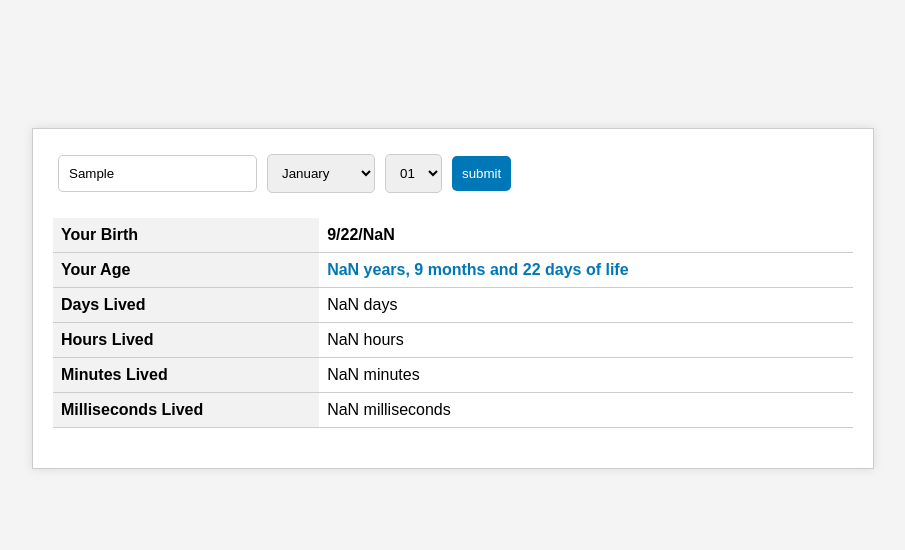
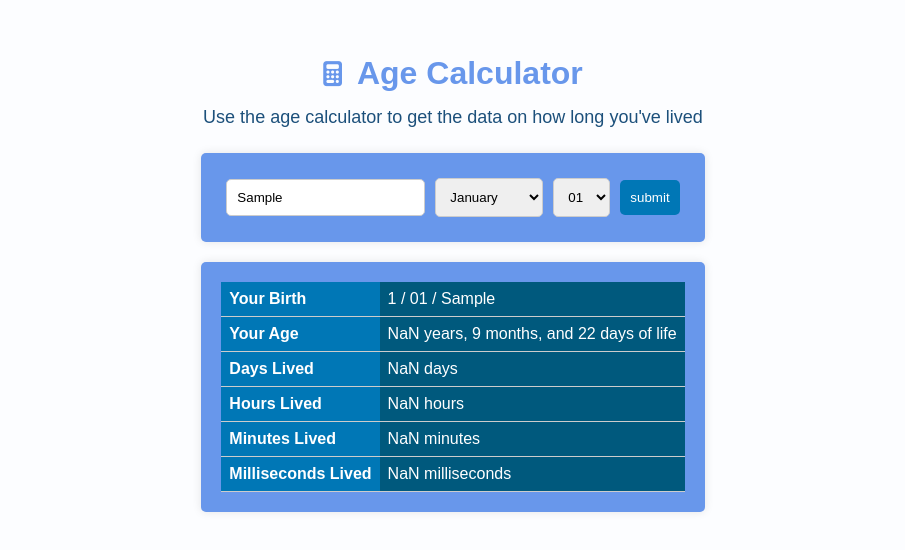
Before and after one commit to GabrielMassensini/age-calculator, a plain HTML site: page index.html in a window 1280 px wide. Both pictures are taken after typing "Sample" into the empty fields and a click on the button "submit". Shown: the whole page, without its empty margins (187-1092 px from the left). Drawn offline with Linux system fonts and the light colour scheme.

Commit message:
codigo foi reescrito para melhor legibilidade

```diff
--- a/index.html
+++ b/index.html
@@ -3,6 +3,14 @@
   <head>
     <meta charset="UTF-8" />
     <meta name="viewport" content="width=device-width, initial-scale=1.0" />
+
+    <link
+      rel="stylesheet"
+      href="https://cdnjs.cloudflare.com/ajax/libs/font-awesome/6.4.2/css/all.min.css"
+      integrity="sha512-z3gLpd7yknf1YoNbCzqRKc4qyor8gaKU1qmn+CShxbuBusANI9QpRohGBreCFkKxLhei6S9CQXFEbbKuqLg0DA=="
+      crossorigin="anonymous"
+      referrerpolicy="no-referrer"
+    />
 
     <link rel="stylesheet" href="styles.css" />
 
@@ -11,8 +19,17 @@
     <title>Age calculator app</title>
   </head>
   <body>
+    <header>
+      <div class="title-container">
+        <i class="fa-solid fa-calculator"></i>
+        <h1>Age Calculator</h1>
+      </div>
+
+      <p>Use the age calculator to get the data on how long you've lived</p>
+    </header>
+
     <main>
-      <section>
+      <section class="form-section">
         <form>
           <input
             type="text"
@@ -75,7 +92,7 @@
         </form>
       </section>
 
-      <section>
+      <section class="result-section" id="result-container">
         <table>
           <tr>
             <th>Your Birth</th>
@@ -104,5 +121,11 @@
         </table>
       </section>
     </main>
+    <!-- <main>
+
+      <section>
+
+      </section>
+    </main> -->
   </body>
 </html>
--- a/main.js
+++ b/main.js
@@ -1,39 +1,46 @@
-const CURRENT_DATE = new Date();
-const CURRENT_YEAR = CURRENT_DATE.getFullYear();
-const CURRENT_MONTH = CURRENT_DATE.getMonth() + 1;
-const CURRENT_DAY = CURRENT_DATE.getDate();
+// Obtém a data atual
+const currentDate = new Date();
+const currentYear = currentDate.getFullYear();
+const currentMonth = currentDate.getMonth() + 1;
+const currentDay = currentDate.getDate();
 
-const YEAR_OF_BIRTH = document.getElementById("year");
-const MONTH_OF_BIRTH = document.getElementById("months");
-const DAYS_OF_BIRTH = document.getElementById("days");
+// Elementos do formulário
+const yearOfBirth = document.getElementById("year");
+const monthOfBirth = document.getElementById("months");
+const dayOfBirth = document.getElementById("days");
 
-const YOUR_BIRTH = document.getElementById("your-birth");
-const YOUR_AGE = document.getElementById("your-age");
-const DAYS_LIVED = document.getElementById("days-lived");
-const HOURS_LIVED = document.getElementById("hours-lived");
-const MINUTES_LIVED = document.getElementById("minutes-lived");
-const MILLISECONDS_LIVED = document.getElementById("milliseconds-lived");
+// Elementos para exibir os resultados
+const yourBirth = document.getElementById("your-birth");
+const yourAge = document.getElementById("your-age");
+const daysLived = document.getElementById("days-lived");
+const hoursLived = document.getElementById("hours-lived");
+const minutesLived = document.getElementById("minutes-lived");
+const millisecondsLived = document.getElementById("milliseconds-lived");
 
-const BTN = document.getElementById("btn");
+// Botão e contêiner de resultados
+const btn = document.getElementById("btn");
+const resultContainer = document.getElementById("result-container");
 
+// Função para verificar a entrada do ano
 function inputYearCheck() {
-  if (YEAR_OF_BIRTH.value !== "") {
-    MONTH_OF_BIRTH.removeAttribute("disabled");
-    DAYS_OF_BIRTH.removeAttribute("disabled");
+  if (yearOfBirth.value !== "") {
+    monthOfBirth.removeAttribute("disabled");
+    dayOfBirth.removeAttribute("disabled");
   } else {
-    MONTH_OF_BIRTH.setAttribute("disabled", "disabled");
-    DAYS_OF_BIRTH.setAttribute("disabled", "disabled");
+    monthOfBirth.setAttribute("disabled", "disabled");
+    dayOfBirth.setAttribute("disabled", "disabled");
   }
 }
 
+// Função para preencher os dias com base no mês selecionado
 function howManyDays() {
-  const SELECTED_MONTH = MONTH_OF_BIRTH.value;
+  const selectedMonth = monthOfBirth.value;
 
   let maxDays = 31;
 
-  DAYS_OF_BIRTH.innerHTML = "";
+  dayOfBirth.innerHTML = "";
 
-  switch (SELECTED_MONTH) {
+  switch (selectedMonth) {
     case "April":
     case "June":
     case "September":
@@ -42,50 +49,60 @@ function howManyDays() {
       break;
     case "February":
       maxDays =
-        YEAR_OF_BIRTH.value % 4 === 0 &&
-        (YEAR_OF_BIRTH.value % 100 !== 0 || YEAR_OF_BIRTH.value % 400 === 0)
+        yearOfBirth.value % 4 === 0 &&
+        (yearOfBirth.value % 100 !== 0 || yearOfBirth.value % 400 === 0)
           ? 29
           : 28;
       break;
   }
 
   for (let i = 1; i <= maxDays; i++) {
-    const OPTION = document.createElement("option");
+    const option = document.createElement("option");
     const day = i.toString().padStart(2, "0");
-    OPTION.value = day;
-    OPTION.text = day;
-    DAYS_OF_BIRTH.appendChild(OPTION);
+    option.value = day;
+    option.text = day;
+    dayOfBirth.appendChild(option);
   }
 }
 
+// Função para calcular e exibir os resultados
 function calculated() {
-  const DATE = new Date(
-    YEAR_OF_BIRTH.value,
-    MONTH_OF_BIRTH.value - 1,
-    DAYS_OF_BIRTH.value
+  const birthDate = new Date(
+    yearOfBirth.value,
+    monthOfBirth.value - 1,
+    dayOfBirth.value
   );
 
-  const TOTAL_YEAR = CURRENT_YEAR - YEAR_OF_BIRTH.value;
-  const TOTAL_MONTH = CURRENT_MONTH - MONTH_OF_BIRTH.value;
-  const TOTAL_DAYS = CURRENT_DAY - DAYS_OF_BIRTH.value;
-  const TOTAL_DAYS_OF_LIFE = Math.floor(
-    (CURRENT_DATE - DATE) / (1000 * 60 * 60 * 24)
+  const totalYears = currentYear - yearOfBirth.value;
+  const totalMonths = currentMonth - monthOfBirth.value;
+  const totalDays = currentDay - dayOfBirth.value;
+  const totalDaysOfLife = Math.floor(
+    (currentDate - birthDate) / (1000 * 60 * 60 * 24)
   );
-  const TOTAL_HOURS_OF_LIFE = Math.floor(
-    (CURRENT_DATE - DATE) / (1000 * 60 * 60)
+  const totalHoursOfLife = Math.floor(
+    (currentDate - birthDate) / (1000 * 60 * 60)
   );
-  const TOTAL_MINUTES_OF_LIFE = Math.floor((CURRENT_DATE - DATE) / (1000 * 60));
-  const TOTAL_MILLISECONDS_OF_LIFE = Math.floor(CURRENT_DATE - DATE);
+  const totalMinutesOfLife = Math.floor(
+    (currentDate - birthDate) / (1000 * 60)
+  );
+  const totalMillisecondsOfLife = Math.floor(currentDate - birthDate);
 
-  YOUR_BIRTH.innerHTML = `${TOTAL_MONTH}/${TOTAL_DAYS}/${TOTAL_YEAR}`;
-  YOUR_AGE.innerHTML = `${TOTAL_YEAR} years, ${TOTAL_MONTH} months and ${TOTAL_DAYS} days of life`;
-  DAYS_LIVED.innerHTML = `${TOTAL_DAYS_OF_LIFE} days`;
-  HOURS_LIVED.innerHTML = `${TOTAL_HOURS_OF_LIFE} hours`;
-  MINUTES_LIVED.innerHTML = `${TOTAL_MINUTES_OF_LIFE} minutes`;
-  MILLISECONDS_LIVED.innerHTML = `${TOTAL_MILLISECONDS_OF_LIFE} milliseconds`;
+  yourBirth.innerHTML = `${monthOfBirth.value} / ${dayOfBirth.value} / ${yearOfBirth.value}`;
+  yourAge.innerHTML = `${totalYears} years, ${totalMonths} months, and ${totalDays} days of life`;
+  daysLived.innerHTML = `${totalDaysOfLife} days`;
+  hoursLived.innerHTML = `${totalHoursOfLife} hours`;
+  minutesLived.innerHTML = `${totalMinutesOfLife} minutes`;
+  millisecondsLived.innerHTML = `${totalMillisecondsOfLife} milliseconds`;
 }
 
-BTN.addEventListener("click", (e) => {
+// Adiciona um ouvinte de eventos para o botão
+btn.addEventListener("click", (e) => {
   e.preventDefault();
-  calculated();
+  if (yearOfBirth.value !== "") {
+    resultContainer.style.display = "block";
+    calculated();
+  } else {
+    resultContainer.style.display = "none";
+    alert("To calculate, fill in the data.");
+  }
 });
--- a/styles.css
+++ b/styles.css
@@ -1,27 +1,49 @@
-/* Estilizando o corpo da página */
-body {
-  font-family: Arial, sans-serif;
-  background-color: #f4f4f4;
+* {
   margin: 0;
   padding: 0;
+  box-sizing: border-box;
+  font-family: Arial, Helvetica, sans-serif;
+  outline: none;
 }
 
-/* Estilizando o elemento principal (main) */
-main {
-  max-width: 800px;
-  margin: 10% auto;
+body {
+  display: flex;
+  flex-direction: column;
+  justify-content: center;
+  align-items: center;
+  padding-top: 55px;
+  background-color: #fcfdff;
+}
+
+.title-container {
+  display: flex;
+  align-items: center;
+  justify-content: center;
+  gap: 15px;
+  color: #6897eb;
+}
+
+.title-container i {
+  font-size: 25px;
+}
+
+header p {
+  margin-top: 15px;
+  font-size: 18px;
+  color: #1c507b;
+}
+
+/*FORM STYLES*/
+
+.form-section {
+  background-color: #6897eb;
+  color: #fff;
   padding: 20px;
-  background-color: #fff;
-  border: 1px solid #ccc;
+  margin-top: 25px;
+  border-radius: 5px;
   box-shadow: 0 0 10px rgba(0, 0, 0, 0.1);
 }
 
-/* Estilizando as seções */
-section {
-  margin-bottom: 20px;
-}
-
-/* Estilizando o formulário */
 form {
   display: flex;
   flex-wrap: wrap;
@@ -42,36 +64,6 @@ button {
   cursor: pointer;
 }
 
-/* Estilizando a tabela */
-table {
-  width: 100%;
-  border-collapse: collapse;
-  margin-top: 10px;
-}
-
-th,
-td {
-  padding: 8px;
-  text-align: left;
-  border-bottom: 1px solid #ccc;
-}
-
-th {
-  background-color: #f2f2f2;
-  font-weight: bold;
-}
-
-/* Estilizando os resultados */
-#your-birth {
-  font-weight: bold;
-}
-
-#your-age {
-  font-weight: bold;
-  color: #0077b6;
-}
-
-/* Estilizando o botão */
 #btn {
   background-color: #0077b6;
   color: #fff;
@@ -83,3 +75,38 @@ th {
 #btn:hover {
   background-color: #00597d;
 }
+
+/*RESULT STYLES*/
+
+.result-section {
+  background-color: #6897eb; /* Cor principal */
+  color: #fff;
+  padding: 20px;
+  border-radius: 5px;
+  box-shadow: 0 0 10px rgba(0, 0, 0, 0.1);
+  margin-top: 20px;
+  display: none;
+}
+
+table {
+  width: 100%;
+  border-collapse: collapse;
+}
+
+th,
+td {
+  padding: 8px;
+  text-align: left;
+  border-bottom: 1px solid #ccc;
+}
+
+th {
+  background-color: #0077b6;
+  color: #fff;
+  font-weight: bold;
+}
+
+td {
+  background-color: #00597d;
+  color: #fff;
+}
```
